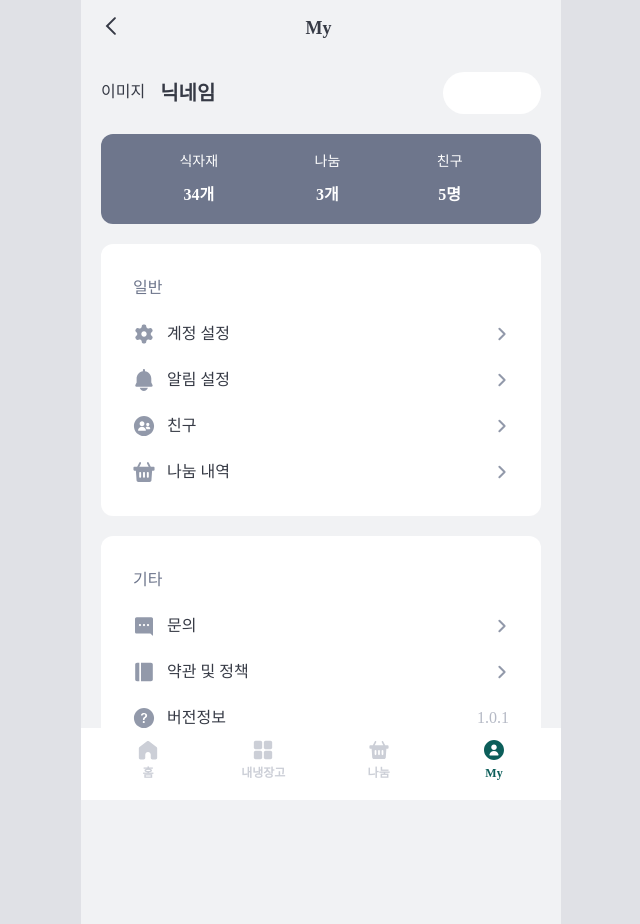
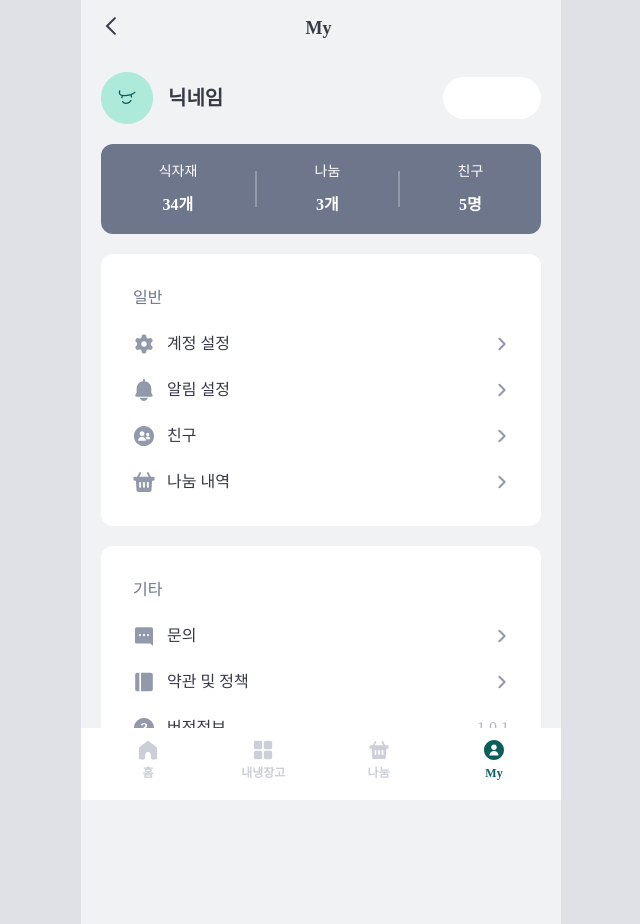
Before and after one commit to DDD-Community/fridge-link-web, a Next.js app: page /mypage in a window 1280 px wide. Shown: the whole page, without its empty margins (319-959 px from the left). Built offline with nearby package versions, Linux system fonts and the light colour scheme; a web font is replaced by a local one.

Commit message:
feat: 프로필 이미지 추가:

```diff
--- a/src/components/molecules/MyFridgeInfo.tsx
+++ b/src/components/molecules/MyFridgeInfo.tsx
@@ -1,9 +1,10 @@
 import React from 'react';
 
-const MyFridgeInfo: React.FC<{ label: string; value: string }> = ({
-  label,
-  value,
-}) => {
+const MyFridgeInfo: React.FC<{
+  label: string;
+  value: string;
+  isLast?: boolean;
+}> = ({ label, value, isLast }) => {
   return (
     <div className="flex flex-col gap-[12px] items-center text-white p-[18px]">
       <label className="body1-medium">{label}</label>
--- a/src/pages/mypage/index.tsx
+++ b/src/pages/mypage/index.tsx
@@ -8,9 +8,11 @@ import CartSVG from '@/assets/my/cart.svg';
 import QuestionSVG from '@/assets/my/question.svg';
 import PolicySVG from '@/assets/my/POLICY.svg';
 import InfoSVG from '@/assets/my/INFO.svg';
+import ProfileImg from '@/assets/Property=1, State=nor.png';
 import Header from '@/components/organisms/Header';
 import { type NextPage } from 'next';
 import React from 'react';
+import Image from 'next/image';
 
 const GENERAGE_NAV_LIST = [
   { name: '계정 설정', svgComponent: <SettingSVG />, linkTo: '' },
@@ -33,19 +35,21 @@ const Mypage: NextPage = () => {
         className={`flex flex-col gap-[20px] min-h-screen p-20 bg-gray1`}
       >
         <div className="flex justify-between items-center">
-          <div className="flex gap-[15px]">
-            <div>이미지</div>
+          <div className="flex gap-[15px] items-center">
+            <Image src={ProfileImg} alt="프로필 예시" />
             <div className="heading2-semibold">닉네임</div>
           </div>
           <Button
             text="프로필 수정"
-            className="bg-white text-black rounded-[30px] p-[10px]"
+            className="w-80px bg-white text-black rounded-[30px] p-[10px]"
           />
         </div>
-        <div className="flex justify-evenly bg-gray6 rounded-[12px]">
+        <div className="flex justify-evenly items-center bg-gray6 rounded-[12px]">
           <MyFridgeInfo label="식자재" value="34개" />
+          <div className="w-[2px] h-[36px] bg-gray5" />
           <MyFridgeInfo label="나눔" value="3개" />
-          <MyFridgeInfo label="친구" value="5명" />
+          <div className="w-[2px] h-[36px] bg-gray5" />
+          <MyFridgeInfo label="친구" value="5명" isLast />
         </div>
         <NavWhiteBox label="일반" list={GENERAGE_NAV_LIST} />
         <NavWhiteBox label="기타" list={ETC_NAV_LIST} />
```
Also changed, not shown: src/assets/Property=1, State=nor.png (added).
